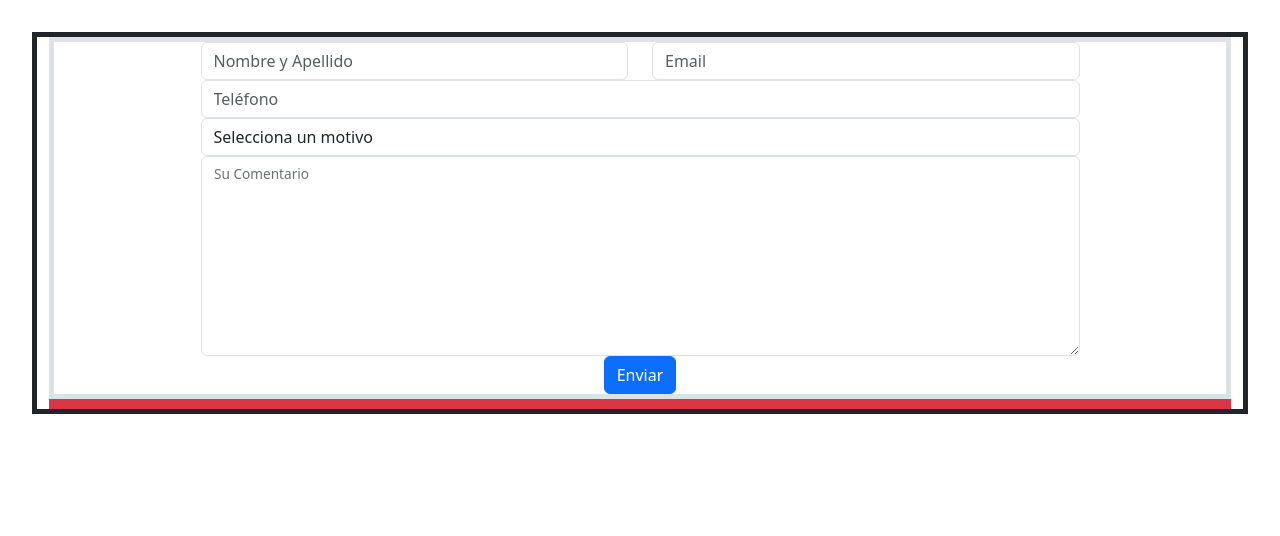
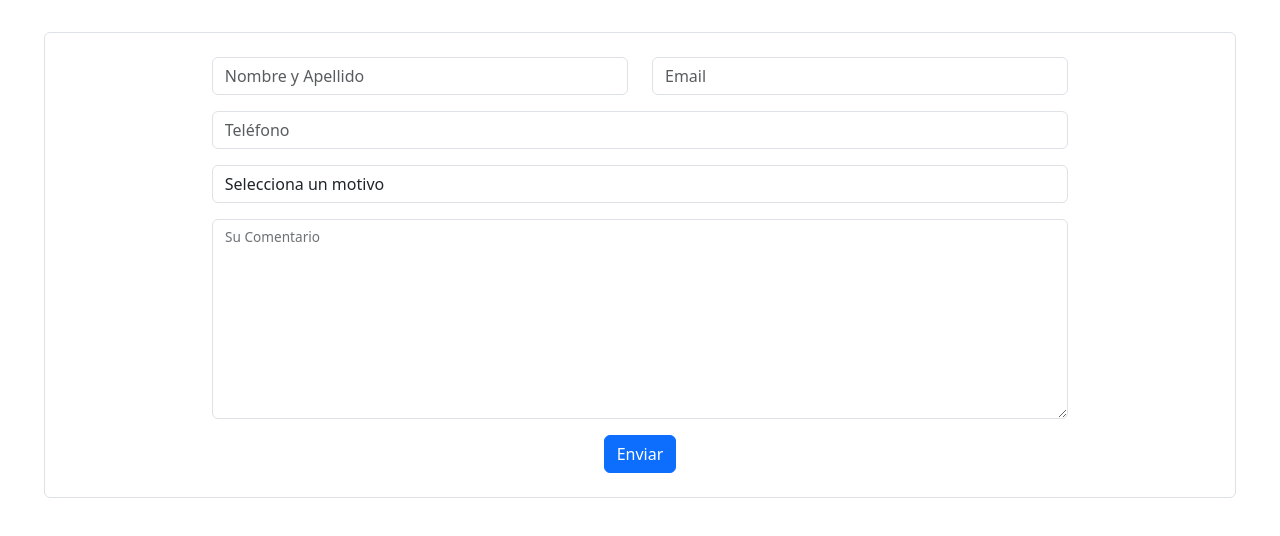
Before and after one commit to LFALVAREZ84/Frontend-SGH, a React (Vite) app: page /ContactoClientes in a window 1280 px wide. Shown: the top 536 px of the page. Built offline with nearby package versions, Linux system fonts and the light colour scheme.

Commit message:
elimine bordes indeseados en el formulario

```diff
--- a/src/App.jsx
+++ b/src/App.jsx
@@ -7,34 +7,14 @@ import ContactoClientes from './Componentes/ContactoClientes/ContactoClientes';
 function App() {
 
   return (
-
-  <main className='container-fluid border border-dark border-5'>
-   <BrowserRouter>
-   <div className='border border-5 n-5'>
-   <Routes>
-
-
-
-    <Route path = "/ContactoClientes" element={<ContactoClientes/>}/>
-
-   </Routes>
-
-    </div>
-
-
-
-   </BrowserRouter>
-
-  <div className='border border-danger border-5 n-5'>
-
-  </div>
-
-
-
-
-
-
-
+    <main className='container-fluid'>
+    <BrowserRouter>
+      <div className='border rounded p-4'> {/* Agrega clases para el borde estilizado */}
+        <Routes>
+          <Route path="/ContactoClientes" element={<ContactoClientes />} />
+        </Routes>
+      </div>
+    </BrowserRouter>
   </main>)
 }
 
--- a/src/Componentes/ContactoClientes/ContactoClientes.jsx
+++ b/src/Componentes/ContactoClientes/ContactoClientes.jsx
@@ -5,7 +5,7 @@ const ContactoClientes = () => {
   return (
     <div className='d-flex justify-content-center'>
       <Form className='w-75'>
-        <Row>
+        <Row className="mb-3">
           <Col md={6}>
             <Form.Group controlId="nombreApellido">
               <Form.Control type="text" placeholder="Nombre y Apellido" />
@@ -18,11 +18,11 @@ const ContactoClientes = () => {
           </Col>
         </Row>
 
-        <Form.Group controlId="telefono">
+        <Form.Group controlId="telefono" className="mb-3">
           <Form.Control type="tel" placeholder="Teléfono" />
         </Form.Group>
 
-        <Form.Group controlId="motivo">
+        <Form.Group controlId="motivo" className="mb-3">
           <Form.Control as="select" placeholder="Motivo">
             <option value="" disabled selected>Selecciona un motivo</option>
             <option value="consulta">Consulta</option>
@@ -31,7 +31,7 @@ const ContactoClientes = () => {
           </Form.Control>
         </Form.Group>
 
-        <Form.Group controlId="comentario">
+        <Form.Group controlId="comentario" className="mb-3">
           <FloatingLabel controlId="floatingTextarea2" label="Su Comentario">
             <Form.Control as="textarea" style={{ height: '200px' }} />
           </FloatingLabel>
```
